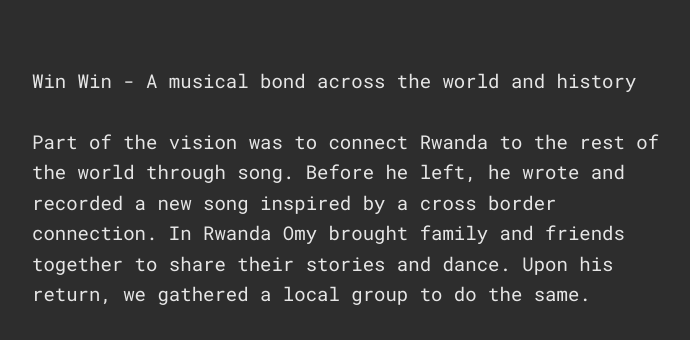
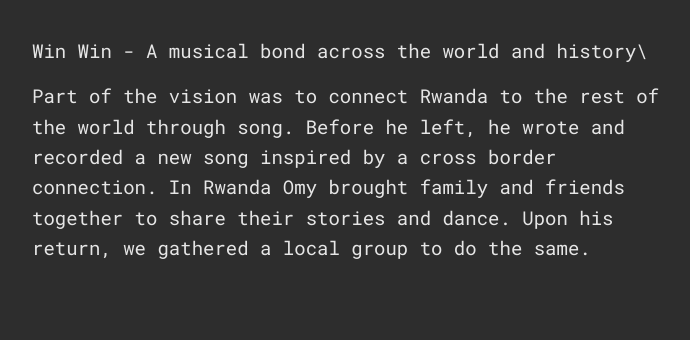
Before and after one commit to factorytown/factorytown.github.io, a Jekyll site: the page built from _projects/ras-omy-k.markdown, in a window 1280 px wide and 900 px high, scrolled down 1715 px, cut to the strip 411-751 px from the top of the window. Shown: the whole strip, without its empty margins (288-978 px from the left). Built offline with Jekyll 4.4.1, drawn with Linux system fonts in a browser that asks for light colours; nearby versions of some CDN libraries.

Commit message:
Updated Ras Omy K

```diff
--- a/_projects/ras-omy-k.markdown
+++ b/_projects/ras-omy-k.markdown
@@ -8,7 +8,7 @@
 Featured-Image: "/uploads/ImpandaRwanda.jpg"
 ---
 
-<iframe width="560" height="315" src="https://www.youtube.com/embed/TjWqFQDQmQ4" frameborder="0" allow="accelerometer; autoplay; encrypted-media; gyroscope; picture-in-picture" allowfullscreen></iframe>\
+<iframe width="560" height="315" src="https://www.youtube.com/embed/TjWqFQDQmQ4" frameborder="0" allow="accelerometer; autoplay; encrypted-media; gyroscope; picture-in-picture" allowfullscreen></iframe>
 The Rise - The origins of Impanda
 
 Omy had a simple but powerful dream - that we are all responsible for one another. He and his partner Sam started an organization to empower children by listening to their stories and giving them the tools and support to become agents of change.  A few months later returned to Rwanda to bring health care to hundreds of kids who needed it the most. While he was home, he saw how the simple act of sharing health and security with others made him feel stronger himself.
@@ -19,5 +19,5 @@
 
 <iframe width="560" height="315" src="https://www.youtube.com/embed/GFku2gFC0NI" frameborder="0" allow="accelerometer; autoplay; encrypted-media; gyroscope; picture-in-picture" allowfullscreen></iframe>\
 Win Win - A musical bond across the world and history\
-\
+
 Part of the vision was to connect Rwanda to the rest of the world through song. Before he left, he wrote and recorded a new song inspired by a cross border connection.  In Rwanda Omy brought family and friends together to share their stories and dance. Upon his return, we gathered a local group to do the same.
```
